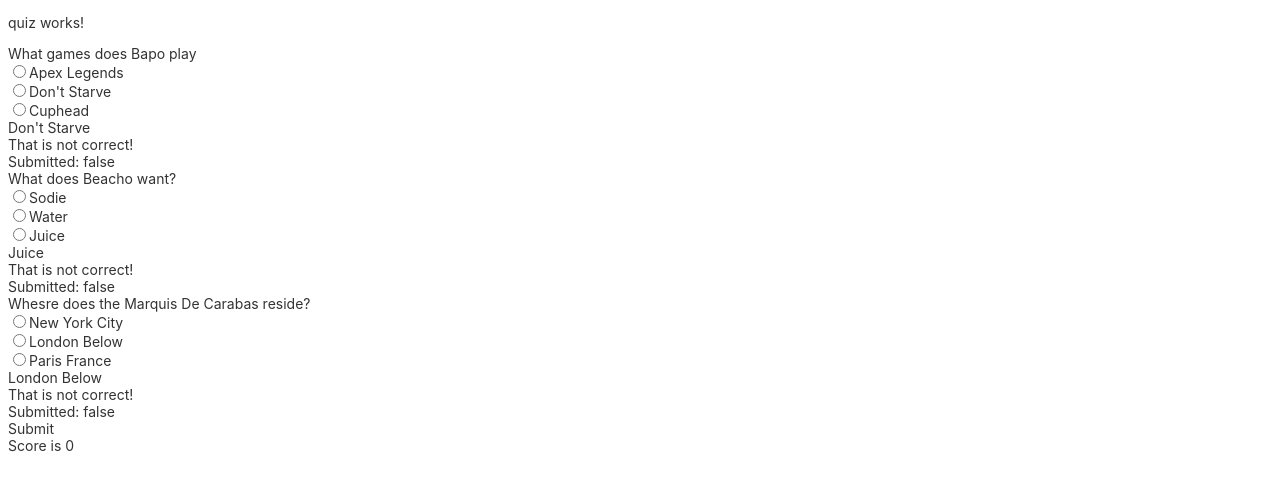
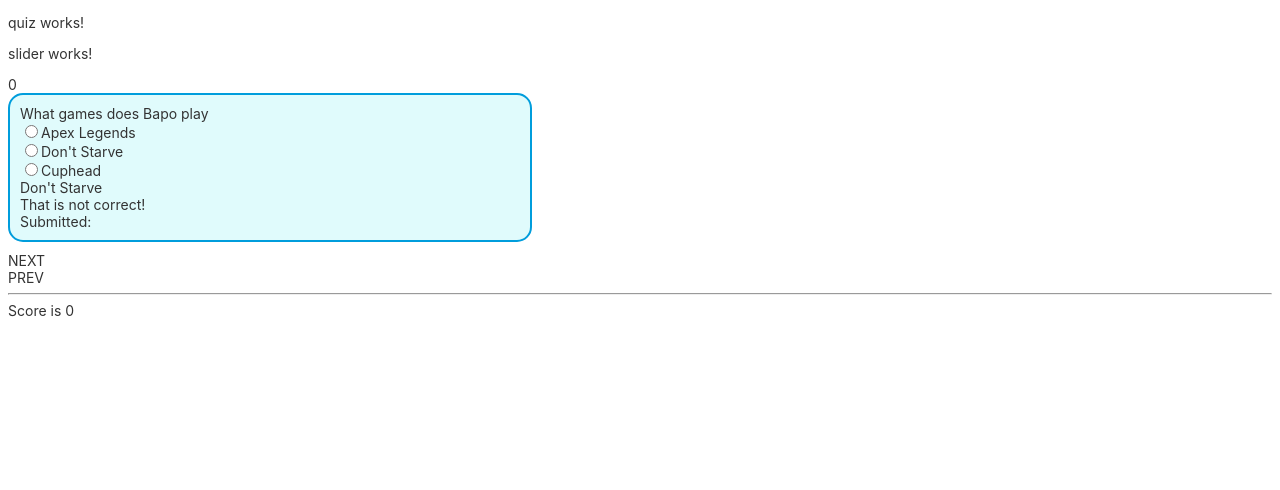
Before and after one commit to apaletz/multi-choice-quiz, an Angular app: page / in a window 1280 px wide. Shown: the top 490 px of the page. Built offline with nearby package versions, Linux system fonts and the light colour scheme.

Commit message:
Slider logic added, basic styles added

```diff
--- a/src/app/app.component.css
+++ b/src/app/app.component.css
@@ -0,0 +1,20 @@
+:root{
+  --gunmetal: #333745ff;
+  --raspberry-red: #c33149ff;
+  --carolina-blue: #009ddcff;
+  --light-cyan: #e0fbfcff;
+  --green-cyan: #009b72ff;
+}
+
+.question {
+  width: 500px;
+  padding: 10px;
+  margin-bottom:10px;
+  border-color: #009ddcff;
+  border-style: solid;
+  -webkit-border-radius: 5px;
+  -moz-border-radius: 5px;
+  border-radius: 15px;
+  border-width: 2px;
+  background-color: #e0fbfcff;
+}
--- a/src/app/app.module.ts
+++ b/src/app/app.module.ts
@@ -4,12 +4,14 @@
 import { AppComponent } from './app.component';
 import { QuestionComponent } from './question/question.component';
 import { QuizComponent } from './quiz/quiz.component';
+import { SliderComponent } from './slider/slider.component';
 
 @NgModule({
   declarations: [
     AppComponent,
     QuestionComponent,
-    QuizComponent
+    QuizComponent,
+    SliderComponent
   ],
   imports: [
     BrowserModule
--- a/src/app/question/question.component.html
+++ b/src/app/question/question.component.html
@@ -1,4 +1,4 @@
-<div>
+<div class = "question">
   <div>{{questionText}}</div>
   <div *ngFor="let option of answerOptions">
     <div>
--- a/src/app/quiz/quiz.component.html
+++ b/src/app/quiz/quiz.component.html
@@ -1,7 +1,15 @@
 <p>quiz works!</p>
 
-<div *ngFor="let question of questions">
-  <app-question [submitted]="submitted" [inputTest]="question" (scoreEvent)="addToScoreTotal($event)"></app-question>
-</div>
-<div (click)="submit()">Submit</div>
+<!--<div *ngFor="let question of questions">-->
+  <!--<app-question class="question" [submitted]="submitted" [inputTest]="question" (scoreEvent)="addToScoreTotal($event)"></app-question>-->
+<!--</div>-->
+<!--<div (click)="submit()">Submit</div>-->
+<!--<div>Score is {{score}}</div>-->
+
+
+
+<app-slider [questions]="questions" (sliderScoreSender)="addToScoreTotal($event)"></app-slider>
+
+<hr>
+
 <div>Score is {{score}}</div>
--- a/src/app/quiz/quiz.component.ts
+++ b/src/app/quiz/quiz.component.ts
@@ -14,10 +14,12 @@
   questionComponents: QuestionComponent[]
   score = 0;
 
-  constructor(private questionService: QuestionService) { }
+  constructor(private questionService: QuestionService) {
+  }
 
   ngOnInit(): void {
     this.questions = this.questionService.getQuestions();
+
   }
   addToScoreTotal(questionScore: number): void{
     this.score += questionScore;
--- /dev/null
+++ b/src/app/slider/slider.component.html
@@ -0,0 +1,11 @@
+<p>slider works!</p>
+<div>{{currentDisplayed}}</div>
+<div *ngFor="let question of questions; let i = index">
+  <!--This doesn't work because its actually creatng a new component every time instead of cycling through them-->
+  <div>
+    <!--<app-question [inputTest]="question" *ngIf="i === currentDisplayed"></app-question>-->
+    <app-question [inputTest]="question" (scoreEvent)="sendScore($event)" [hidden]="i !== currentDisplayed"></app-question>
+  </div>
+</div>
+<div (click)="next()">NEXT</div>
+<div (click)="prev()">PREV</div>
--- /dev/null
+++ b/src/app/slider/slider.component.ts
@@ -0,0 +1,36 @@
+import {Component, OnInit, Input, Output, EventEmitter} from '@angular/core';
+import { QuestionComponent} from '../question/question.component';
+import { Question } from '../question';
+
+@Component({
+  selector: 'app-slider',
+  templateUrl: './slider.component.html',
+  styleUrls: ['./slider.component.css']
+})
+export class SliderComponent implements OnInit {
+  @Output()
+  sliderScoreSender = new EventEmitter<number>();
+  @Input()
+  questionComponents: QuestionComponent[];
+  @Input()
+  questions: Question[];
+  currentDisplayed = 0;
+
+  constructor() { }
+
+  ngOnInit(): void {
+    // for (const question of this.questions){
+    //   this.questionComponents.push(new QuestionComponent());
+    // }
+  }
+  next(): void {
+    this.currentDisplayed = ( this.currentDisplayed + 1 ) % this.questions.length;
+  }
+  prev(): void {
+    this.currentDisplayed = (( this.currentDisplayed - 1 ) + 3) % this.questions.length;
+  }
+
+  sendScore(score: number): any {
+    this.sliderScoreSender.emit(score);
+  }
+}
```
Also changed, not shown: src/app/question/question.component.ts (+5 -3 lines), src/app/slider/slider.component.css (added), 1 other file (tests, documents, lock files or other folders).
